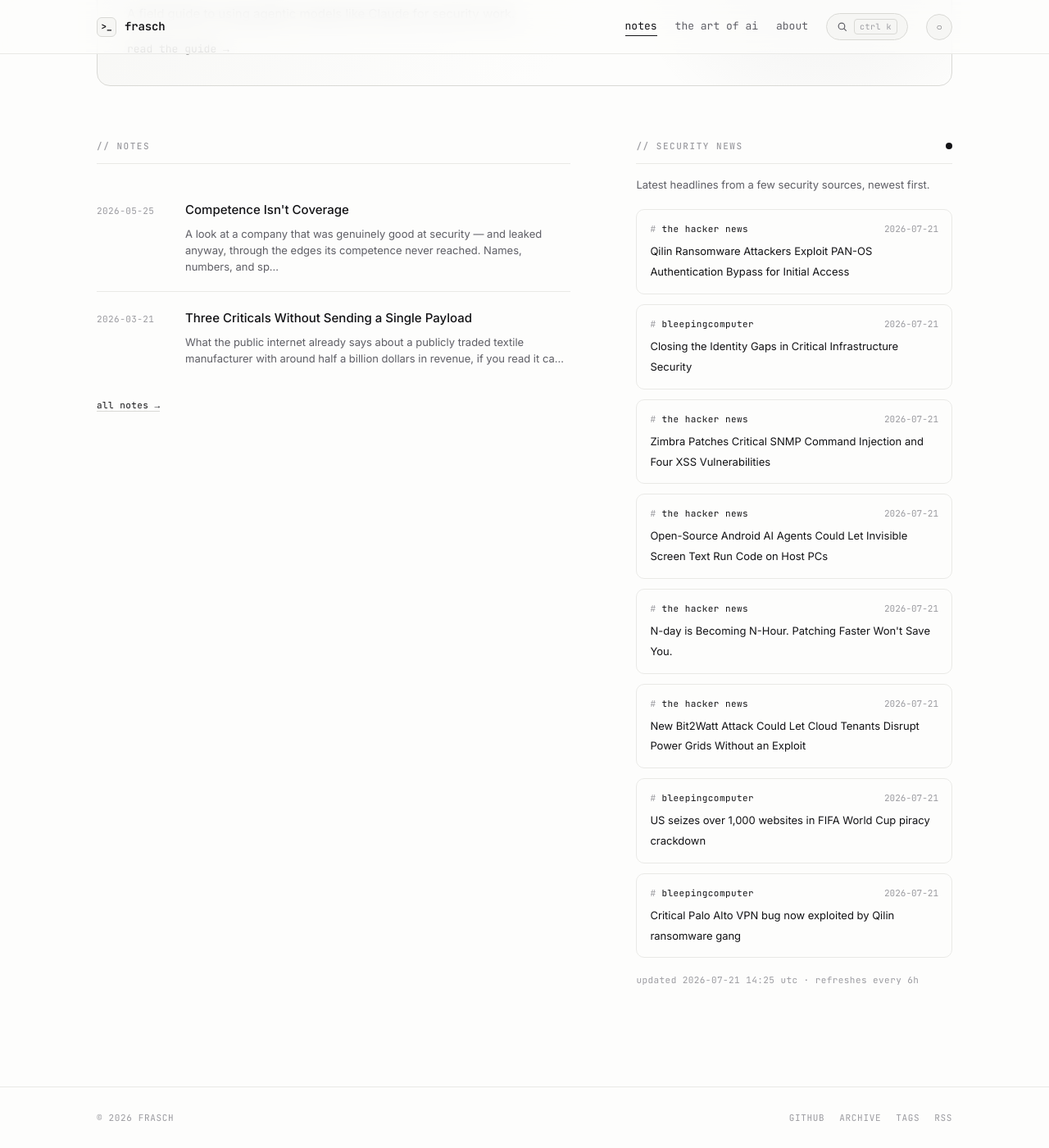
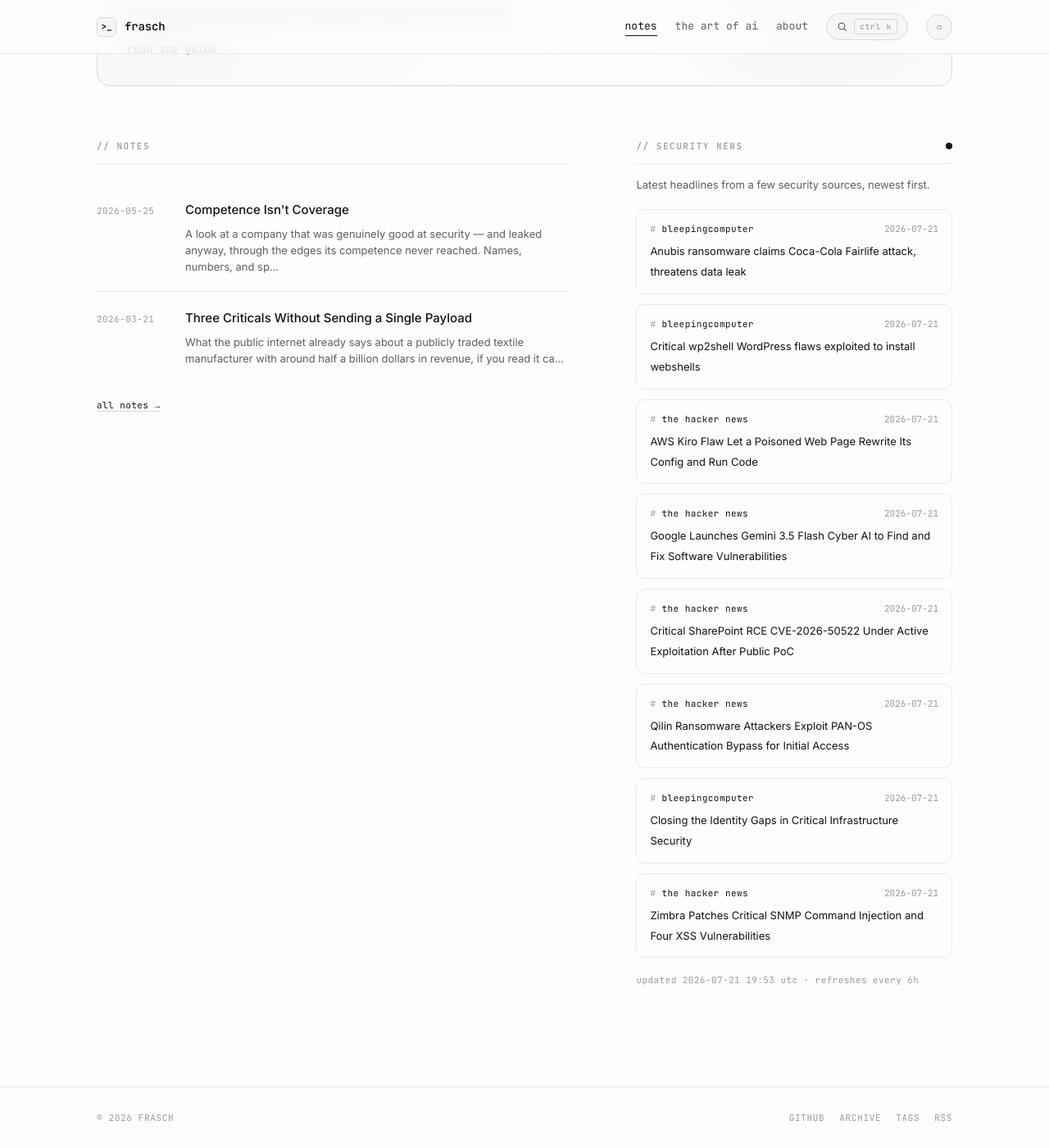
Before and after one commit to whoisfrasch/frasch, a Jekyll site: the page built from index.html, in a window 1280 px wide and 1400 px high, scrolled down 615 px. Shown: the whole window at 82% size. Built offline with Jekyll 4.4.1, drawn with Linux system fonts in a browser that asks for light colours.

Commit message:
Refresh security news feed

```diff
--- a/_data/news.json
+++ b/_data/news.json
@@ -1,6 +1,36 @@
 {
-  "updated": "2026-07-21T14:25:32Z",
+  "updated": "2026-07-21T19:53:53Z",
   "items": [
+    {
+      "source": "bleepingcomputer",
+      "title": "Anubis ransomware claims Coca-Cola Fairlife attack, threatens data leak",
+      "link": "https://www.bleepingcomputer.com/news/security/anubis-ransomware-claims-coca-cola-fairlife-attack-threatens-data-leak/",
+      "date": "2026-07-21T18:50:54Z"
+    },
+    {
+      "source": "bleepingcomputer",
+      "title": "Critical wp2shell WordPress flaws exploited to install webshells",
+      "link": "https://www.bleepingcomputer.com/news/security/critical-wp2shell-wordpress-flaws-exploited-to-install-webshells/",
+      "date": "2026-07-21T16:41:50Z"
+    },
+    {
+      "source": "the hacker news",
+      "title": "AWS Kiro Flaw Let a Poisoned Web Page Rewrite Its Config and Run Code",
+      "link": "https://thehackernews.com/2026/07/aws-kiro-flaw-let-poisoned-web-page.html",
+      "date": "2026-07-21T16:06:12Z"
+    },
+    {
+      "source": "the hacker news",
+      "title": "Google Launches Gemini 3.5 Flash Cyber AI to Find and Fix Software Vulnerabilities",
+      "link": "https://thehackernews.com/2026/07/google-launches-gemini-35-flash-cyber.html",
+      "date": "2026-07-21T15:09:28Z"
+    },
+    {
+      "source": "the hacker news",
+      "title": "Critical SharePoint RCE CVE-2026-50522 Under Active Exploitation After Public PoC",
+      "link": "https://thehackernews.com/2026/07/critical-sharepoint-rce-cve-2026-50522.html",
+      "date": "2026-07-21T14:57:51Z"
+    },
     {
       "source": "the hacker news",
       "title": "Qilin Ransomware Attackers Exploit PAN-OS Authentication Bypass for Initial Access",
@@ -18,36 +48,6 @@
       "title": "Zimbra Patches Critical SNMP Command Injection and Four XSS Vulnerabilities",
       "link": "https://thehackernews.com/2026/07/zimbra-patches-critical-snmp-command.html",
       "date": "2026-07-21T13:18:31Z"
-    },
-    {
-      "source": "the hacker news",
-      "title": "Open-Source Android AI Agents Could Let Invisible Screen Text Run Code on Host PCs",
-      "link": "https://thehackernews.com/2026/07/open-source-android-ai-agents-could-let.html",
-      "date": "2026-07-21T11:58:00Z"
-    },
-    {
-      "source": "the hacker news",
-      "title": "N-day is Becoming N-Hour. Patching Faster Won't Save You.",
-      "link": "https://thehackernews.com/2026/07/n-day-is-becoming-n-hour-patching.html",
-      "date": "2026-07-21T11:42:23Z"
-    },
-    {
-      "source": "the hacker news",
-      "title": "New Bit2Watt Attack Could Let Cloud Tenants Disrupt Power Grids Without an Exploit",
-      "link": "https://thehackernews.com/2026/07/new-bit2watt-attack-could-let-cloud.html",
-      "date": "2026-07-21T11:24:50Z"
-    },
-    {
-      "source": "bleepingcomputer",
-      "title": "US seizes over 1,000 websites in FIFA World Cup piracy crackdown",
-      "link": "https://www.bleepingcomputer.com/news/security/us-seizes-over-1-000-fifa-world-cup-illegal-streaming-domains/",
-      "date": "2026-07-21T11:07:07Z"
-    },
-    {
-      "source": "bleepingcomputer",
-      "title": "Critical Palo Alto VPN bug now exploited by Qilin ransomware gang",
-      "link": "https://www.bleepingcomputer.com/news/security/critical-globalprotect-vpn-bug-now-exploited-in-ransomware-attacks/",
-      "date": "2026-07-21T10:12:24Z"
     }
   ]
 }
```
